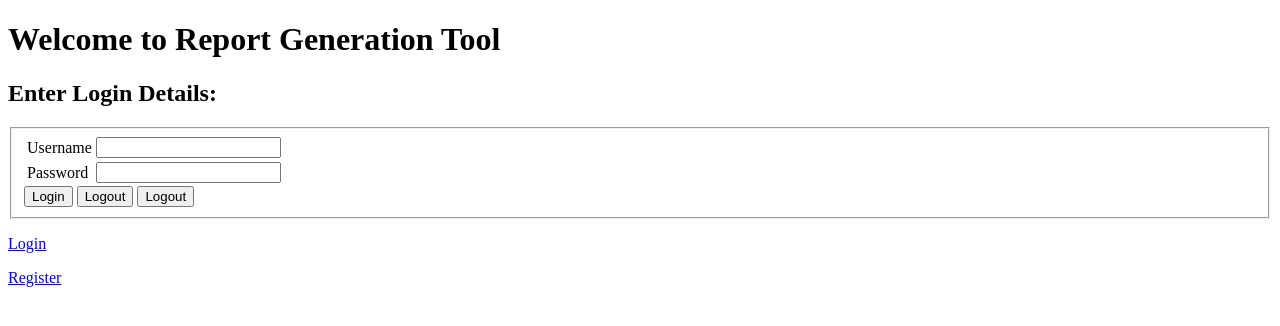
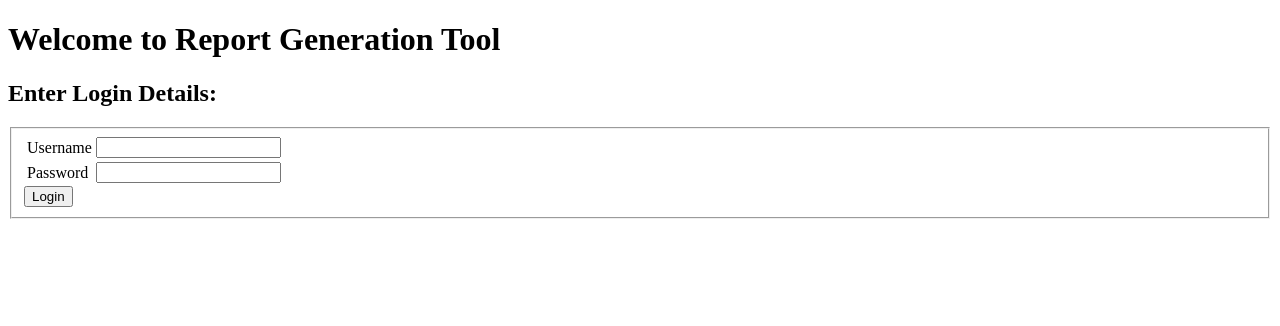
Before and after one commit to TripathyJyotismita/ReportingTool, a Django app: page /login/ in a window 1280 px wide. Shown: the top 326 px of the page. Run offline with Django 3.2, Linux system fonts and the light colour scheme.

Commit message:
login and logout page working with home page

```diff
--- a/reportingtool/templates/reportapp/login_report.html
+++ b/reportingtool/templates/reportapp/login_report.html
@@ -23,21 +23,20 @@
             </tr>
         </table>
         <input type="submit" value="Login" class="btn btn-primary pull-right" />
-            <input type="submit" value="Logout" class="btn btn-primary pull-right" />
             <!--p><a href="/logout">Logout</a></p-->
-            <a href="/logout/" target="blank"><button type="submit">Logout</button></a>
+            <!--a href="/logout" target="blank"><button type="submit">Logout</button></a-->
         </fieldset>
     </form>
     {% if user.is_authenticated %}
     <script>showLoginStatus(200)</script>
-    <p>hello</p>
-    <p>welcome {{ user.username }}! You are logged-in.</p>
-    <p><a href="/home">Home</a></p>
-    <p><a href="/logout">Logout</a></p>
+    <p>Hello,</p>
+    <p>Welcome {{ user.username }}! You are logged-in.</p>
+    <p><a href="/home">Home</a>
+        <a href="/logout">Logout</a></p>
     {% elif not user.is_authenticated  %}
     <script>showLoginStatus(500)</script>
-    <p><a href="/login">Login</a></p>
-    <p><a href="/register">Register</a></p>
+    <!--p><a href="/login">Login</a></p>
+    <p><a href="/register">Register</a></p-->
     {% endif %}
 </body>
 </html>
```
